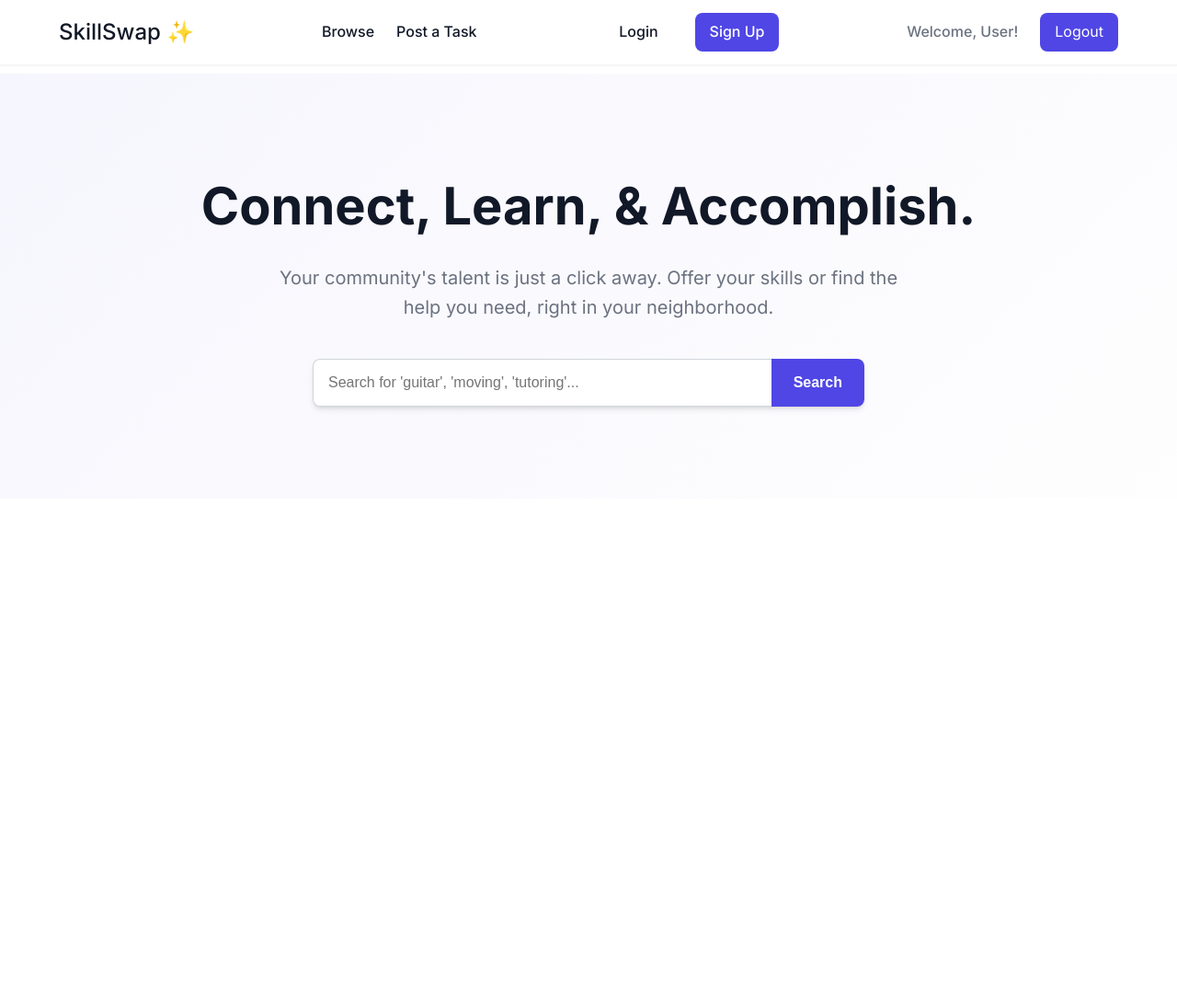
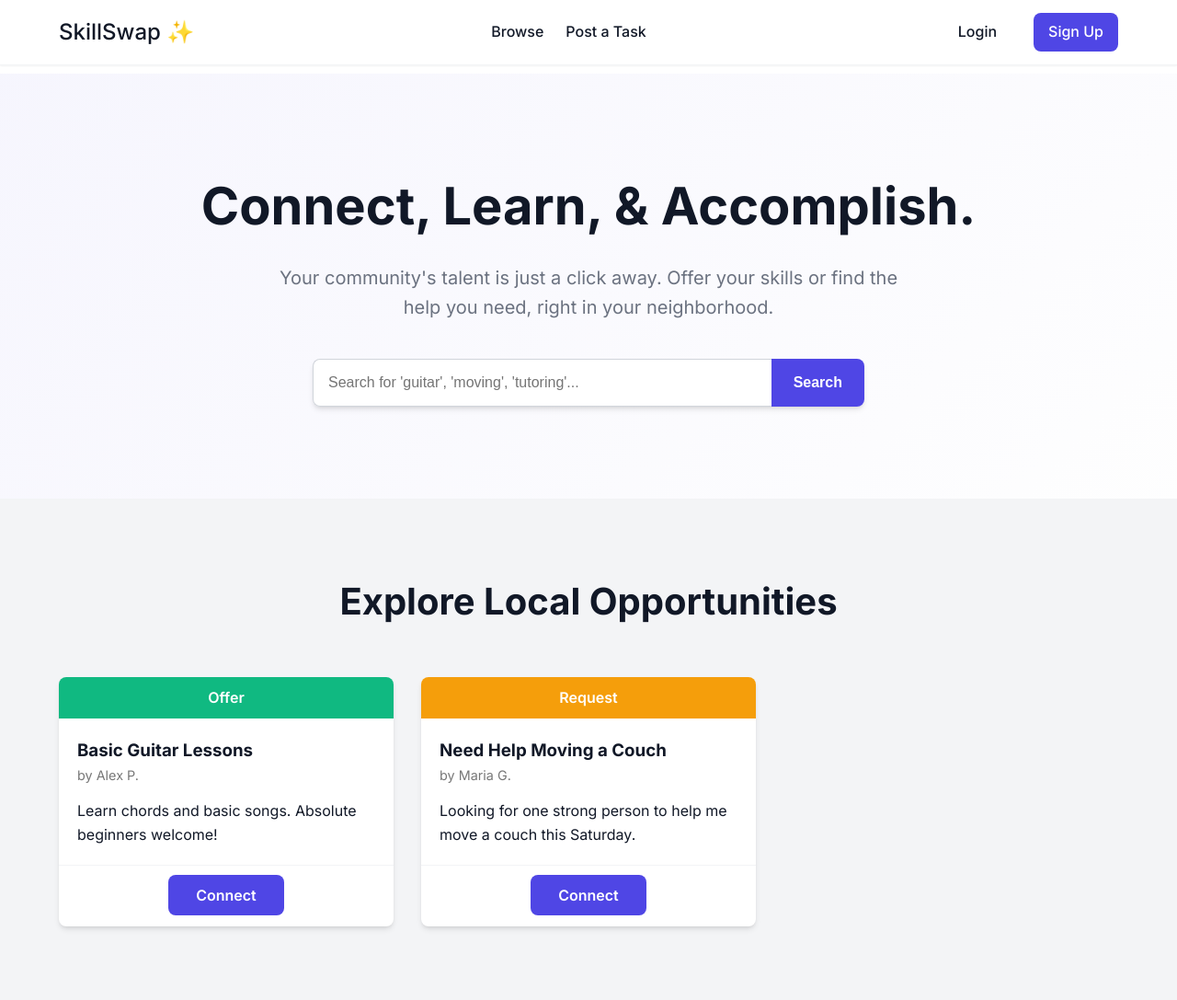
Before and after one commit to yash-127/SkillSwap, a PHP site: page / in a window 1280 px wide. Shown: the whole page at 92% size. Before the commit the page ends 447 px from the top, so only its background shows below. Run offline with PHP 8.4, Linux system fonts and the light colour scheme.

Commit message:
Adding browse section

```diff
--- a/index.php
+++ b/index.php
@@ -41,6 +41,39 @@
                     </div>
                 </section>
 
+                 <section id="browse" class="listings-section">
+                    <div class="container">
+                        <h2>Explore Local Opportunities</h2>
+                        <div class="listings-grid">
+                             <!-- Card 1: Offer -->
+                            <div class="card" data-task-id="1" data-title="Basic Guitar Lessons" data-user="Alex P." data-desc="Learn chords and basic songs. Absolute beginners welcome!">
+                                <div class="card-header offer">Offer</div>
+                                <div class="card-body">
+                                    <h3>Basic Guitar Lessons</h3>
+                                    <p class="card-user">by Alex P.</p>
+                                    <p>Learn chords and basic songs. Absolute beginners welcome!</p>
+                                </div>
+                                <div class="card-footer">
+                                    <a href="/connect/1" class="btn btn-primary requires-auth connect-btn">Connect</a>
+                                </div>
+                            </div>
+                            <!-- Card 2: Request -->
+                            <div class="card" data-task-id="2" data-title="Need Help Moving a Couch" data-user="Maria G." data-desc="Looking for one strong person to help me move a couch this Saturday.">
+                                <div class="card-header request">Request</div>
+                                <div class="card-body">
+                                    <h3>Need Help Moving a Couch</h3>
+                                    <p class="card-user">by Maria G.</p>
+                                    <p>Looking for one strong person to help me move a couch this Saturday.</p>
+                                </div>
+                                <div class="card-footer">
+                                    <a href="/connect/2" class="btn btn-primary requires-auth connect-btn">Connect</a>
+                                </div>
+                            </div>
+                        </div>
+                    </div>
+                </section>
+            </section>
+
 
     </div>
 
--- a/style.css
+++ b/style.css
@@ -25,6 +25,10 @@ body {
     }
 .container { max-width: 1200px; margin: 0 auto; padding: 0 24px; }
 .page { padding-top: 80px; min-height: calc(100vh - 120px); }
+.page.hidden { display: none; }
+#main-content.hidden { display: none; }
+.full-width { width: 100%; }
+.hidden { display: none !important; }
 
 
 
@@ -47,3 +51,19 @@ header nav { display: flex; justify-content: space-between; align-items: center;
 .hero-search { display: flex; max-width: 600px; margin: auto; box-shadow: var(--shadow-md); border-radius: var(--border-radius); }
 .hero-search input { flex-grow: 1; border: 1px solid #D1D5DB; padding: 16px; border-radius: var(--border-radius) 0 0 var(--border-radius); border-right: none; font-size: 1rem; }
 .hero-search button { padding: 0 24px; background: var(--primary-color); color: white; border: none; border-radius: 0 var(--border-radius) var(--border-radius) 0; cursor: pointer; font-weight: 600; font-size: 1rem; }
+
+
+.listings-section { background: var(--gray-100); padding: 80px 0; }
+.listings-section h2 { text-align: center; font-size: 2.5rem; margin-bottom: 50px; }
+.listings-grid { display: grid; grid-template-columns: repeat(auto-fill, minmax(320px, 1fr)); gap: 30px; }
+.card { background: var(--light-color); border-radius: var(--border-radius); box-shadow: var(--shadow-md); overflow: hidden; display: flex; flex-direction: column; transition: transform 0.3s ease, box-shadow 0.3s ease; }
+.card:hover { transform: translateY(-5px); box-shadow: var(--shadow-lg); }
+.card-header { padding: 10px 20px; color: var(--light-color); font-weight: 600; text-align: center; }
+.card-header.offer { background: var(--secondary-color); }
+.card-header.request { background: var(--accent-color); }
+.card-body { padding: 20px; flex-grow: 1; }
+.card-user { font-size: 0.9rem; color: #777; margin-bottom: 15px; }
+.card-footer { padding: 20px; border-top: 1px solid var(--gray-100); text-align: center; }
+.btn { padding: 12px 30px; text-decoration: none; border-radius: var(--border-radius); font-weight: 600; transition: all 0.3s ease; border: none; cursor: pointer; }
+.btn-primary { background: var(--primary-color); color: var(--light-color); }
+.btn-primary:hover { background-color: #4338CA; }
```
Also changed, not shown: login.php (added, +30 -0 lines), register.php (added, +17 -0 lines).
